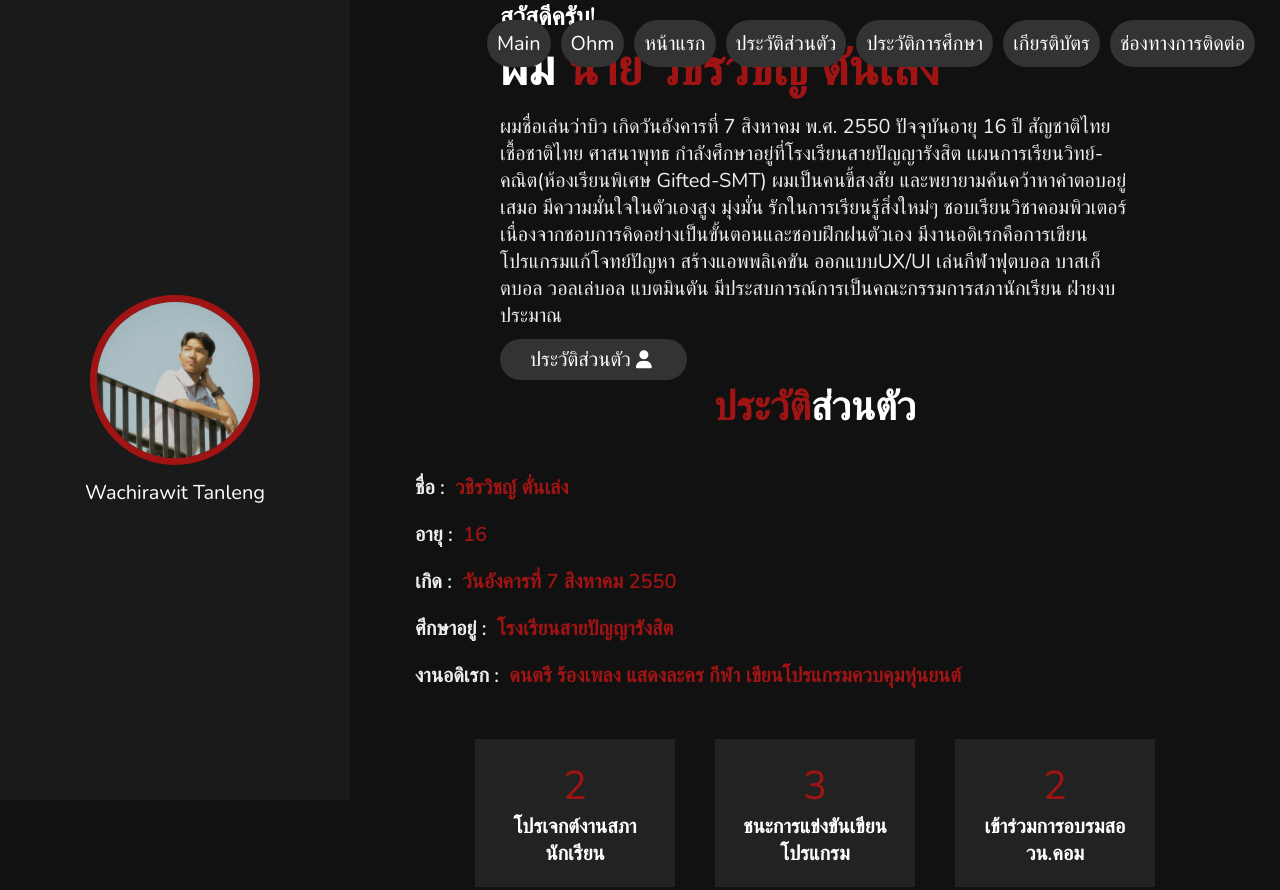
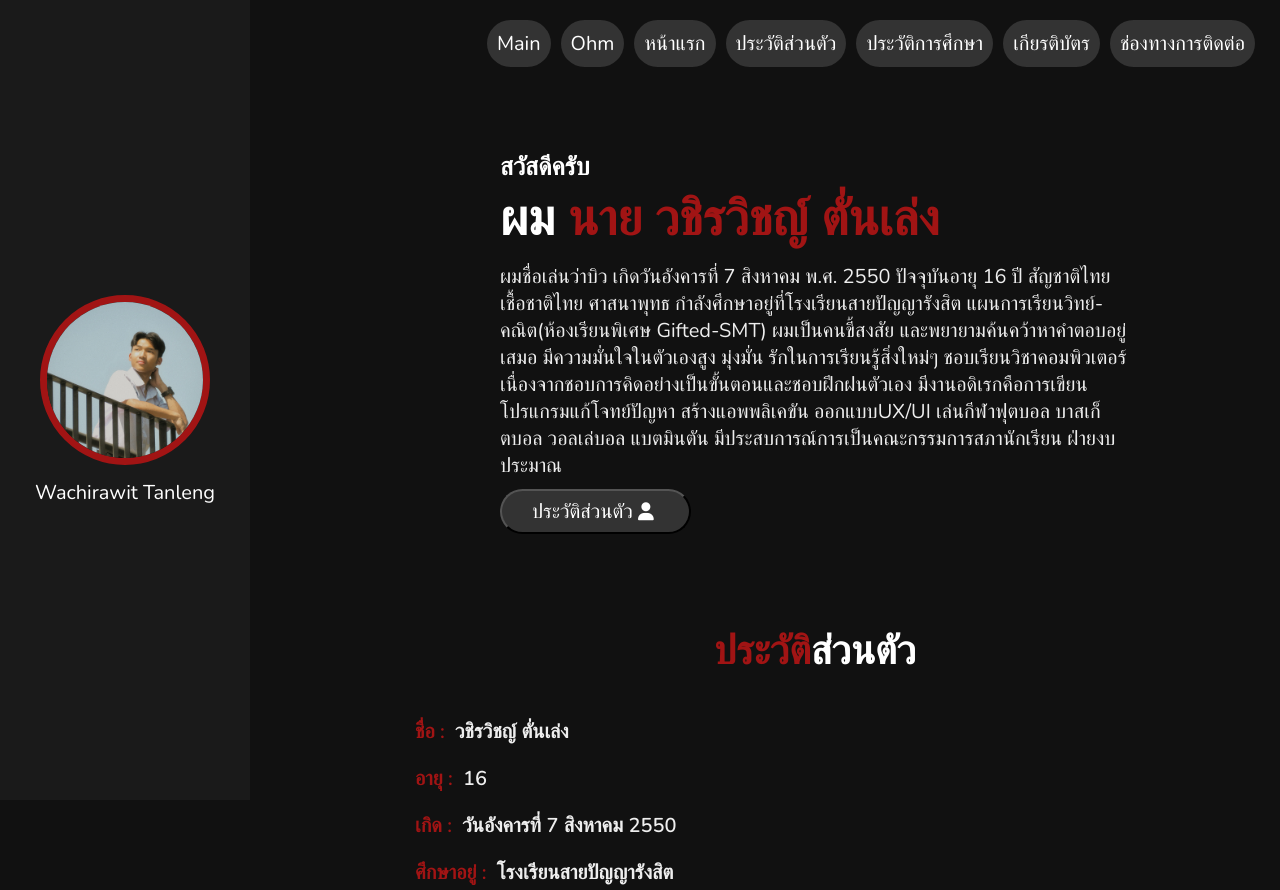
Before and after one commit to X-zeed/repo4, a plain HTML site: page rush/bill.html in a window 1280 px wide. Shown: the top 890 px of the page. Drawn offline with nearby package versions, Linux system fonts and the light colour scheme.

Commit message:
Add files via upload

```diff
--- a/rush/bill.html
+++ b/rush/bill.html
@@ -30,7 +30,7 @@
     </header>
 
     <section class="home" id="home">
-        <h3>สวัสดีครับ!</h3>
+        <h3>สวัสดีครับ</h3>
         <h1>ผม <span>นาย วชิรวิชญ์ ตั่นเล่ง</span></h1>
         <p>ผมชื่อเล่นว่าบิว เกิดวันอังคารที่ 7 สิงหาคม พ.ศ. 2550 ปัจจุบันอายุ 16 ปี สัญชาติไทย เชื้อชาติไทย ศาสนาพุทธ กําลังศึกษาอยู่ที่โรงเรียนสายปัญญารังสิต
             แผนการเรียนวิทย์-คณิต(ห้องเรียนพิเศษ Gifted-SMT)
@@ -143,9 +143,6 @@
         </div>
     </section>
 
-    <a href="#home" class="top"></a>
-
-    <script src="https://cdnjs.cloudflare.com/ajax/libs/jquery/3.6.0/jquery.min.js"></script>
     <script src="js/bill.js"></script>
 </body>
 
--- a/rush/css/bill.css
+++ b/rush/css/bill.css
@@ -6,10 +6,7 @@
     padding: 0;
     box-sizing: border-box;
     text-decoration: none;
-    outline: none;
-    border: none;
     text-transform: capitalize;
-    transition: all 2s linear; /* Fixed the syntax error here */
 }
 
 html {
@@ -20,7 +17,6 @@ html {
 
 body {
     background: #111;
-    overflow-x: hidden;
     padding-left: 35rem;
 }
 
@@ -64,7 +60,7 @@ header {
     top: 0;
     left: 0;
     height: 100%;
-    width: 35rem;
+    width: 250px;
     background: #1a1a1a;
     display: flex;
     align-items: center;
@@ -125,6 +121,10 @@ header .user .post {
     background: rgb(161, 20, 20);
 }
 
+section{
+    margin-top: 90px;
+}
+
 .home {
     display: flex;
     justify-content: center;
@@ -133,6 +133,7 @@ header .user .post {
 }
 
 .home h3 {
+    margin-top: 60px;
     font-size: 2.5rem;
     color: #fff;
 }
@@ -168,12 +169,12 @@ header .user .post {
 
 .about .row .info h3 {
     font-size: 2rem;
-    color: rgb(161, 20, 20);
+    color: #eee;
     padding: 1rem 0;
 }
 
 .about .row .info h3 span {
-    color: #eee;
+    color: rgb(161, 20, 20);
     padding: 0 0.5rem;
 }
 
@@ -271,7 +272,6 @@ section .education {
     width: 26rem;
     border-radius: 1rem;
     margin: 2rem;
-    overflow: hidden;
     cursor: pointer;
 }
 
@@ -313,7 +313,6 @@ section .education {
     position: fixed;
     bottom: 7.5rem;
     right: 2rem;
-    z-index: 100;
     display: none;
 }
 
--- a/rush/css/index.css
+++ b/rush/css/index.css
@@ -21,7 +21,6 @@ header {
     display: flex;
     color: #000;
     text-align: center;
-    text-decoration: none;
     font-size: 40px;
 }
 
@@ -33,7 +32,6 @@ header {
     display: flex;
     background-color: #f6f6f6;
     justify-content: flex-end;
-    z-index: 0;
     padding: 10px 20px;
 }
 
@@ -41,14 +39,10 @@ header {
     display: block;
     color: #000;
     text-align: center;
-    text-decoration: none;
+    /* text-decoration: none; */
     padding: 14px 16px;
     font-size: 24px;
     transition: color 0.3s ease;
-}
-
-.navbar a:not(:last-child) {
-    margin-right: 20px;
 }
 
 .navbar .main {
```
Also changed, not shown: rush/img/ohm/S__31375411.jpg (added), rush/img/ohm/about.jpg (added), rush/img/th.png (added).
